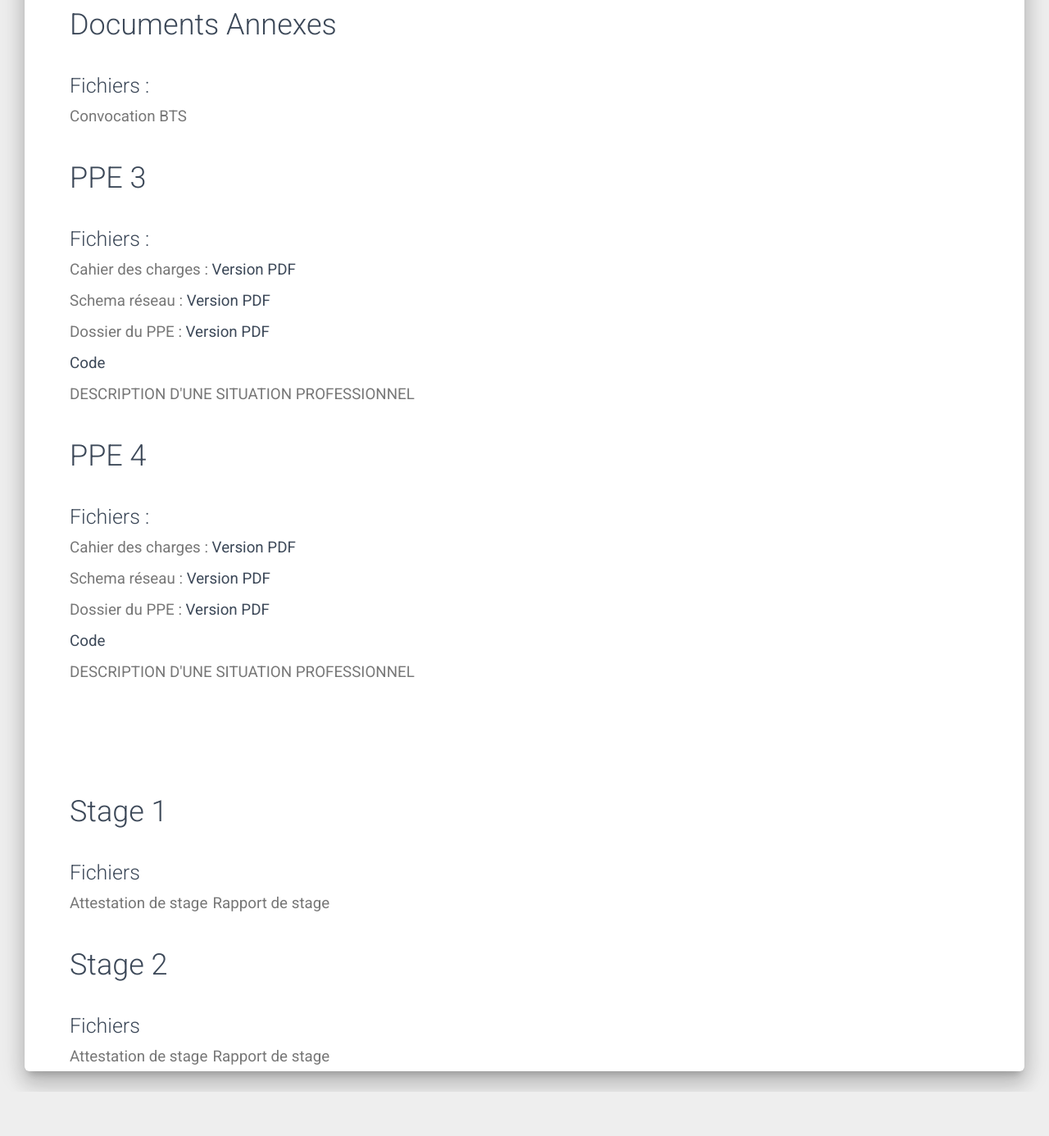
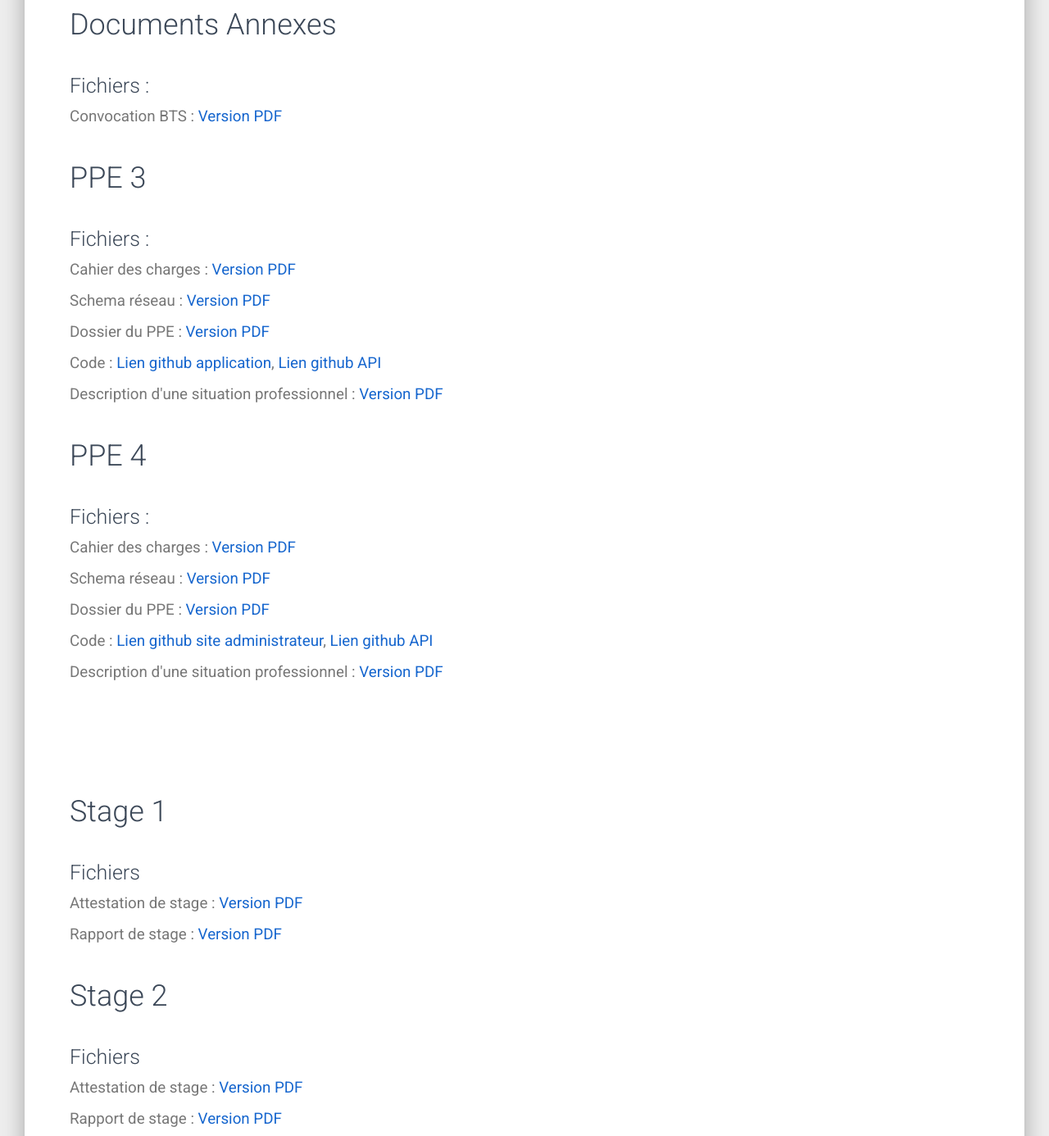
Before and after one commit to Worldten/Portfolio_BTS, a website: page index.html in a window 1280 px wide. Shown: the part 757-2143 px from the top of the page at 82% size. Before the commit the page ends 2089 px from the top, so only its background shows below. Drawn offline with Linux system fonts and the light colour scheme; some packages are replaced by stand-ins of ours.

Commit message:
Ajout final

```diff
--- a/index.html
+++ b/index.html
@@ -46,7 +46,7 @@
           <div class="title">
             <h3>Fichiers :
               <br>
-              <small>Convocation BTS</small>
+              <small>Convocation BTS : <a href="Convocation.pdf">Version PDF</a></small>
             </h3>
           </div>
         </div>
@@ -63,8 +63,9 @@
                   href="PPE 1 et 2- Fiche Descriptive  gestion agence immobiliere.pdf">Version PDF</a></small><br>
               <small>Schema réseau : <a href="GSB-Epsi.pdf">Version PDF</a></small><br>
               <small>Dossier du PPE : <a href="Rapport_PPE3.pdf">Version PDF</a></small><br>
-              <small><a href="https://github.com/Worldten/Application_PPE">Code</a></small><br>
-              <small>DESCRIPTION D'UNE SITUATION PROFESSIONNEL</small><br>
+              <small>Code : <a href="https://github.com/Worldten/Application_PPE">Lien github application</a>, <a
+                  href="https://github.com/Worldten/Application_PPE_API">Lien github API</a></small><br>
+              <small>Description d'une situation professionnel : <a href="SituatioPro3.pdf">Version PDF</a></small><br>
             </h3>
           </div>
         </div>
@@ -81,8 +82,9 @@
                   href="PPE 1 et 2- Fiche Descriptive  gestion agence immobiliere.pdf">Version PDF</a></small><br>
               <small>Schema réseau : <a href="GSB-Epsi.pdf">Version PDF</a></small><br>
               <small>Dossier du PPE : <a href="Rapport_PPE3.pdf">Version PDF</a></small><br>
-              <small><a href="https://github.com/Worldten/PPE_Site">Code</a></small><br>
-              <small>DESCRIPTION D'UNE SITUATION PROFESSIONNEL</small><br>
+              <small>Code : <a href="https://github.com/Worldten/PPE_Site">Lien github site administrateur</a>, <a
+                  href="https://github.com/Worldten/Application_PPE_API">Lien github API</a></small><br>
+              <small>Description d'une situation professionnel : <a href="SituationPro4.pdf">Version PDF</a></small><br>
             </h3>
           </div>
         </div>
@@ -96,8 +98,8 @@
         <div class="title">
           <h3>Fichiers
             <br>
-            <small>Attestation de stage</small>
-            <small>Rapport de stage</small>
+            <small>Attestation de stage : <a href="Attestation_Redfox.pdf">Version PDF</a></small><br>
+            <small>Rapport de stage : <a href="Rapport_Stage_ThomasZimmermann.pdf">Version PDF</a></small>
           </h3>
         </div>
       </div>
@@ -110,13 +112,15 @@
         <div class="title">
           <h3>Fichiers
             <br>
-            <small>Attestation de stage</small>
-            <small>Rapport de stage</small>
+            <small>Attestation de stage : <a href="Attestation_Edaic.pdf">Version PDF</a></small><br>
+            <small>Rapport de stage : <a href="Stage_ZIMMERMANN_Thomas.pdf">Version PDF</a></small>
           </h3>
+          <br><br><br>
         </div>
       </div>
     </div>
   </div>
+
   <script src="./assets/js/core/jquery.min.js" type="text/javascript"></script>
   <script src="./assets/js/core/popper.min.js" type="text/javascript"></script>
   <script src="./assets/js/core/bootstrap-material-design.min.js" type="text/javascript"></script>
```
Also changed, not shown: assets/css/material-kit.css, 7 other files.
